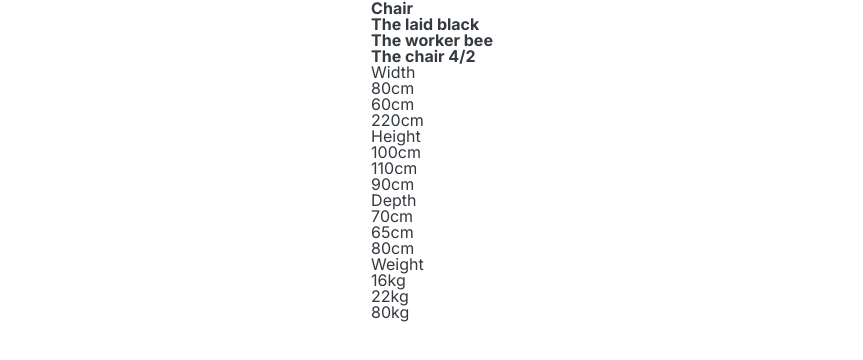
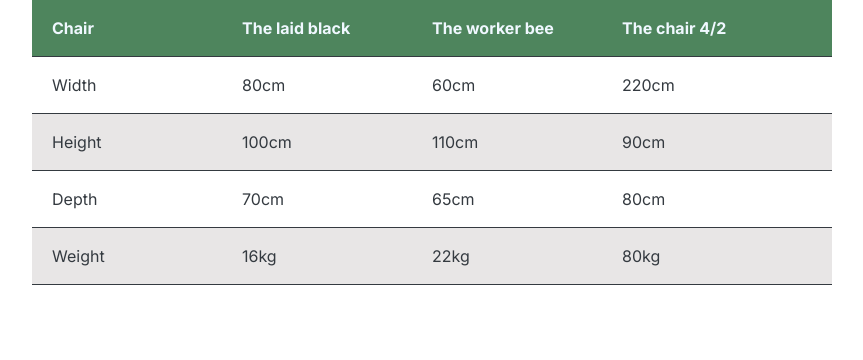
Before and after one commit to techlengtang/midterm, a plain HTML site: page exercise2/index.html in a window 1280 px wide. Shown: the whole page, without its empty margins (208-1071 px from the left). Drawn offline with Linux system fonts and the light colour scheme.

Commit message:
Update style.css

```diff
--- a/exercise2/style.css
+++ b/exercise2/style.css
@@ -1,4 +1,3 @@
-
 * {
   margin: 0;
   padding: 0;
@@ -11,4 +10,58 @@ body {
   line-height: 1;
   display: flex;
   justify-content: center;
+  align-items: center;
+
 }
+.container{
+  width:800px;
+
+  background-color: aliceblue;
+  display: grid;
+  grid-template-columns: repeat(5,1fr);
+  grid-template-rows: repeat(5,1fr);
+}
+.header{
+  background-color: rgb(78, 133, 93);
+  grid-column: 1/6;
+  color: aliceblue;
+  display: grid;
+  grid-template-columns: repeat(4,1fr);
+  padding: 20px;
+  border-bottom: 1px solid #343a40;
+
+}
+
+.Width{
+  background-color: rgb(255, 255, 255);
+  grid-column: 1/6;
+  display: grid;
+  grid-template-columns: repeat(4,1fr);
+  padding: 20px;
+  border-bottom: 1px solid #343a40;
+}
+.Height{
+  background-color: rgb(232, 230, 230);
+  grid-column: 1/6;
+  display: grid;
+  grid-template-columns: repeat(4,1fr);
+  padding: 20px;
+  border-bottom: 1px solid #343a40;
+}
+.Depth{
+  background-color: rgb(255, 255, 255);
+  grid-column: 1/6;
+  display: grid;
+  grid-template-columns: repeat(4,1fr);
+  padding: 20px;
+  border-bottom: 1px solid #343a40;
+}
+.Weight{
+  background-color: rgb(232, 230, 230);
+  grid-column: 1/6;
+  display: grid;
+  grid-template-columns: repeat(4,1fr);
+  padding: 20px;
+  border-bottom: 1px solid #343a40;
+
+}
```
